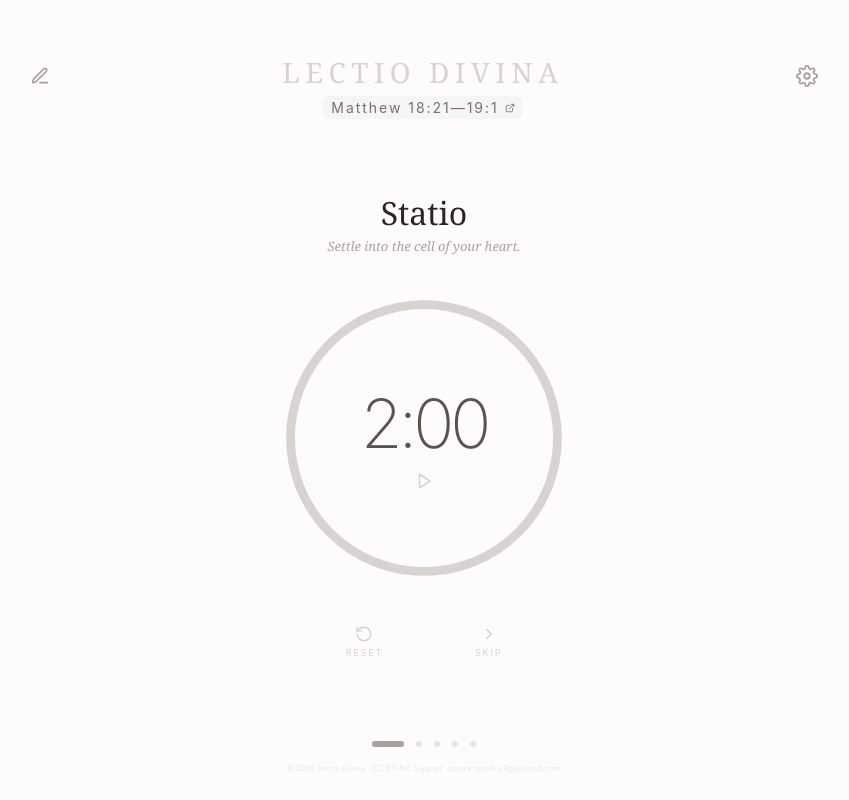
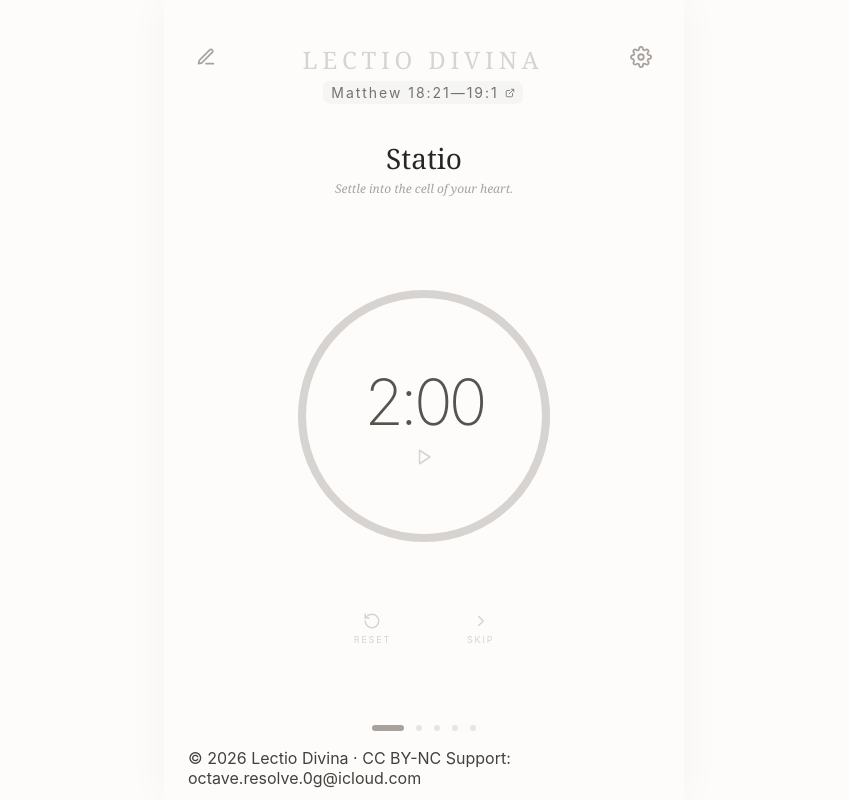
Before and after one commit to Lectio-Divina/lectio_divina_local, a React (Vite) app: page / in a window 1280 px wide. Shown: the whole page, without its empty margins (216-1065 px from the left). Built offline with nearby package versions, Linux system fonts and the light colour scheme.

Commit message:
Update styles.css

```diff
--- a/src/styles.css
+++ b/src/styles.css
@@ -136,6 +136,11 @@
     padding-left: 18px;
   }
 
+  /.header {
+ /   height: 64px;
+ /   flex-basis: 64px;
+ / }
+
   .main {
 
     align-items: center;
@@ -144,6 +149,14 @@
     flex: 1 1 auto;
     overflow: hidden;
   }
+
+
+  / .stage-heading {
+  /  margin-bottom: 10px;
+  /  height: 40px;
+  /  flex-basis: 40px;
+
+  /}
 
   .stage-heading h2 {
     font-size: 28px;
@@ -223,145 +236,3 @@
     font-size: 18px;
   }
 }
-
-
-
-/* =========================================
-   DESKTOP LAYOUT
-   ========================================= */
-
-@media (min-width: 700px) {
-
-  .app-shell {
-    max-width: 900px;
-    min-height: 100vh;
-    padding: 28px 48px 24px;
-  }
-
-  .header {
-    height: 100px;
-    flex-basis: 100px;
-  }
-
-  .title-area {
-    transform: translateY(8px);
-  }
-
-  .title-area h1 {
-    font-size: 28px;
-  }
-
-  .reading-link {
-    font-size: 14px;
-  }
-
-  .main {
-    justify-content: space-evenly;
-    padding: 20px 0;
-  }
-
-  .stage-heading {
-    transform: none;
-    height: 80px;
-  }
-
-  .stage-heading h2 {
-    font-size: 32px;
-  }
-
-  .stage-heading p {
-    font-size: 13px;
-  }
-
-  .timer {
-    width: 280px;
-    height: 280px;
-    flex-basis: 280px;
-  }
-
-  .time {
-    font-size: 68px;
-  }
-
-  .controls {
-    gap: 80px;
-  }
-
-  .stage-dots {
-    height: 50px;
-  }
-}
-
-.main-footer {
-  flex: 0 0 auto;
-  width: 100%;
-  display: flex;
-  flex-direction: column;
-  align-items: center;
-}
-
-.main-footer .stage-dots {
-  height: 40px;
-  flex: 0 0 40px;
-}
-
-.copyright-notice {
-  margin: 0 0 2px;
-  padding: 0;
-  font-size: 7px;
-  line-height: 10px;
-  font-weight: 400;
-  letter-spacing: .06em;
-  color: #d6d3d1;
-  opacity: .55;
-  text-align: center;
-  white-space: nowrap;
-}
-
-:root[data-theme="dark"] .copyright-notice {
-  color: #57534e;
-}
-.update-card {
-  margin-top: 24px;
-  padding: 16px;
-  border: 1px solid #e7e5e4;
-  border-radius: 12px;
-  display: flex;
-  align-items: center;
-  justify-content: space-between;
-  gap: 16px;
-}
-
-.update-card > div {
-  display: flex;
-  flex-direction: column;
-  gap: 5px;
-}
-
-.update-card strong {
-  font-size: 11px;
-  text-transform: uppercase;
-  letter-spacing: .18em;
-}
-
-.update-card span {
-  font-size: 11px;
-  line-height: 1.4;
-  opacity: .55;
-}
-
-:root[data-theme="dark"] .update-card {
-  border-color: #44403c;
-  background: #292524;
-}
-
-@media (max-width: 480px) {
-  .update-card {
-    flex-direction: column;
-    align-items: stretch;
-  }
-
-  .update-card .outline-button {
-    align-self: flex-start;
-  }
-}
```
